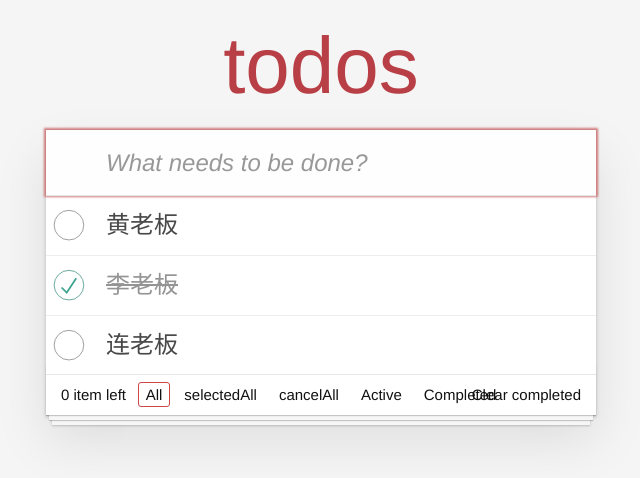
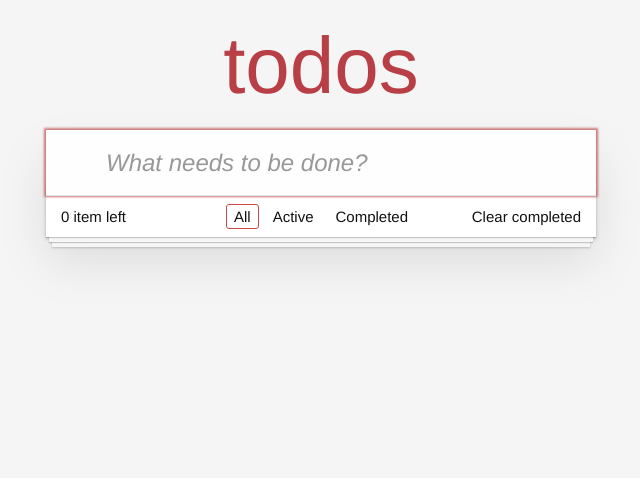
Before and after one commit to jiaqiangmo/react-learning, a React (Create React App) app: page / in a window 1280 px wide. Shown: the top 478 px of the page, without its empty margins (319-959 px from the left). Built offline with nearby package versions, Linux system fonts and the light colour scheme.

Commit message:
加缓存ing

```diff
--- a/src/index.js
+++ b/src/index.js
@@ -7,6 +7,7 @@ class List extends React.Component {
         super(props);
         this.handleDelete = this.handleDelete.bind(this)
     }
+
     handleDelete(e) {
         let id = e.target.dataset.id
         this.props.onChange(id)
@@ -18,16 +19,19 @@ class List extends React.Component {
         this.setState({
             todoLists: array
         })
+        //这里为啥报错调不到父组件的store方法？
+        // this.props.store('todoList', array)
+        console.log(this.props);
         //这样不行？
         // this.props.todoLists[index].completed = !this.props.todoLists[index].completed
     }
     render() {
         return this.props.todoLists.map((item, index) => {
             return <React.Fragment key={item.id}>
-                <li className={item.completed ? "completed" : ""} key={item.id}>
+                <li className={item.completed ? "completed" : ""} >
                     <div className="view">
                         <input className="toggle" type="checkbox"
-                            defaultChecked={item.completed}
+                            checked={item.completed}
                             onChange={this.handleToggle.bind(this, index)} />
                         <label>{item.title}</label>
                         <button className="destroy" data-id={item.id} onClick={this.handleDelete}></button>
@@ -43,26 +47,28 @@ class Todos extends React.Component {
         super(props)
         this.ENTER_KEY = 13
         this.handleClickSelectedAll = this.handleClickSelectedAll.bind(this)
-        this.handleClickCanccelAll = this.handleClickCanccelAll.bind(this)
+        this.handleClickClearCompleted = this.handleClickClearCompleted.bind(this)
+        this.handleClickActiveTodos = this.handleClickActiveTodos.bind(this)
+        this.handleClickCompletedTodos = this.handleClickCompletedTodos.bind(this)
     }
     state = {
         newTodo: '',
         todoLists: [
-            {
-                id: nanoid(),
-                title: '黄老板',
-                completed: false
-            },
-            {
-                id: nanoid(),
-                title: '李老板',
-                completed: true
-            },
-            {
-                id: nanoid(),
-                title: '连老板',
-                completed: false
-            },
+            // {
+            //     id: nanoid(),
+            //     title: '黄老板',
+            //     completed: false
+            // },
+            // {
+            //     id: nanoid(),
+            //     title: '李老板',
+            //     completed: true
+            // },
+            // {
+            //     id: nanoid(),
+            //     title: '连老板',
+            //     completed: false
+            // },
         ],
     }
 
@@ -74,19 +80,21 @@ class Todos extends React.Component {
             todoLists: array
         })
     }
+    getCount() {
+        let activeTodoCount = this.state.todoLists.reduce(function (accum, todo) {
+            return todo.completed ? accum : accum + 1;
+        }, 0);
+        // let completedCount = this.state.todoLists.length - activeTodoCount;
+        return activeTodoCount
+    }
     handleClickSelectedAll() {
         let array = this.state.todoLists
-
-        array.map((item) => {
-            return item.completed = true
-        })
+        array.forEach((item) => item.completed = !item.completed)
         this.setState({ todoLists: array })
     }
-    handleClickCanccelAll() {
-        let array = this.state.todoLists
-
-        array.map((item) => {
-            return item.completed = false
+    handleClickClearCompleted() {
+        let array = this.state.todoLists.filter((item) => {
+            return !item.completed
         })
         this.setState({ todoLists: array })
     }
@@ -102,6 +110,7 @@ class Todos extends React.Component {
         event.preventDefault();
         let val = event.target.value.trim();
         if (val) {
+            //保存
             this.state.todoLists.push(
                 {
                     id: nanoid(),
@@ -109,10 +118,35 @@ class Todos extends React.Component {
                     completed: false
                 }
             );
+            this.store('todoList', this.state.todoLists)
         }
         this.setState({ newTodo: '' });
     }
+    componentDidMount() {
+        let array = this.store('todoList')
+        if (array.length > 0) {
+            this.setState({
+                todoLists: array
+            })
+        }
 
+    }
+    handleClickActiveTodos(name) {
+        let array = this.store(name)
+        this.setState({ todoLists: array })
+    }
+    handleClickCompletedTodos(name) {
+        let array = this.store(name)
+        this.setState({ todoLists: array })
+    }
+    store(key, data) {
+        if (data) {
+            return localStorage.setItem(key, JSON.stringify(data));
+        }
+
+        var store = localStorage.getItem(key);
+        return (store && JSON.parse(store)) || [];
+    }
     render() {
         return (
             <div>
@@ -122,7 +156,6 @@ class Todos extends React.Component {
                         <input className="new-todo" placeholder="What needs to be done?" autoFocus
                             value={this.state.newTodo}
                             onChange={this.handleInputScaning.bind(this)}
-
                             onKeyUp={this.handleNewTodoKeyDown.bind(this)}
                         />
                     </header>
@@ -138,25 +171,19 @@ class Todos extends React.Component {
                         </ul>
                     </section>
                     <footer className="footer">
-                        <span className="todo-count"><strong>0</strong> item left</span>
+                        <span className="todo-count"><strong>{this.getCount()}</strong> item left</span>
                         <ul className="filters">
                             <li onClick={this.handleClickSelectedAll}>
                                 <a className="selected" href="#/">All</a>
                             </li>
-                            <li onClick={this.handleClickSelectedAll}>
-                                <a href="#/">selectedAll</a>
+                            <li onClick={this.handleClickActiveTodos.bind(this, 'active')}>
+                                <a href="#/">Active</a>
                             </li>
-                            <li onClick={this.handleClickCanccelAll}>
-                                <a href="#/">cancelAll</a>
-                            </li>
-                            <li>
-                                <a href="#/active">Active</a>
-                            </li>
-                            <li>
-                                <a href="#/completed">Completed</a>
+                            <li onClick={this.handleClickCompletedTodos.bind(this, 'completed')}>
+                                <a href="#/">Completed</a>
                             </li>
                         </ul>
-                        <button className="clear-completed">Clear completed</button>
+                        <button className="clear-completed" onClick={this.handleClickClearCompleted}>Clear completed</button>
                     </footer>
                 </section>
             </div>
```
